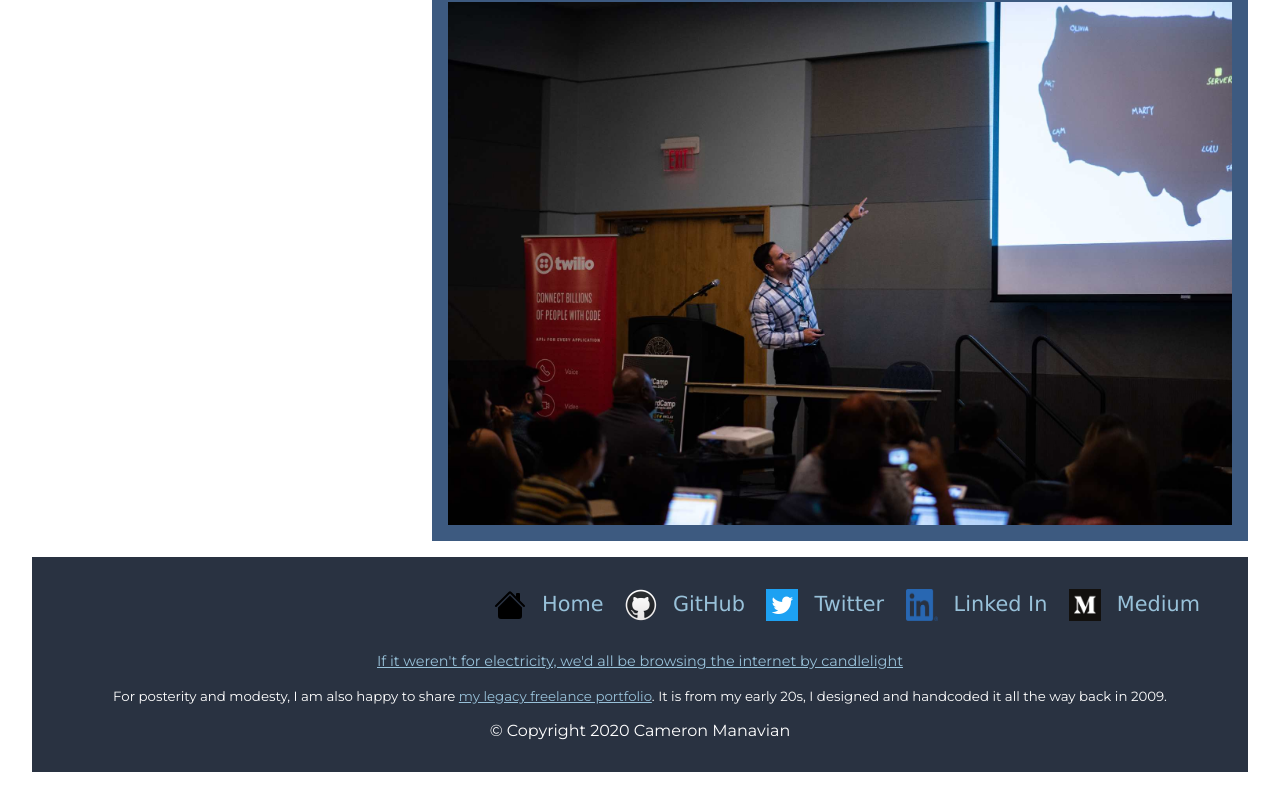
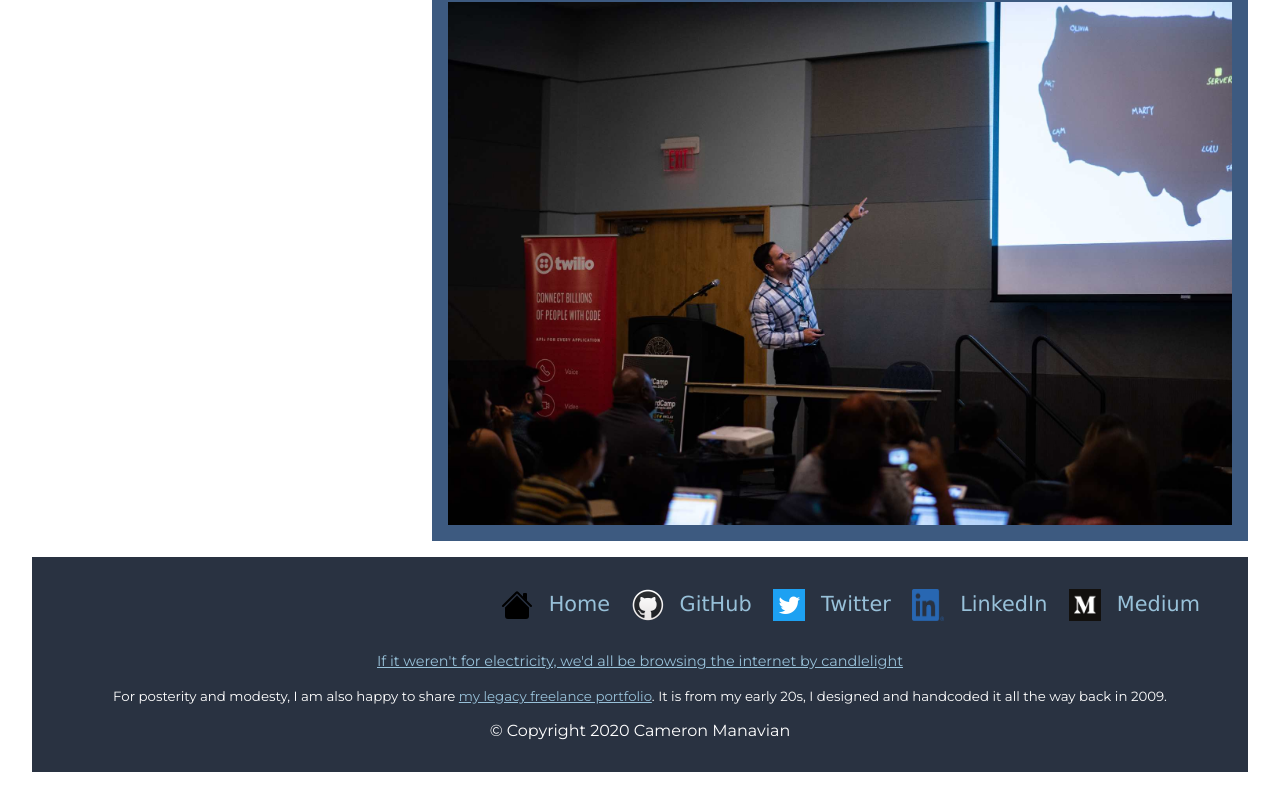
Before and after one commit to camsjams/cameronmanavian, a plain HTML site: page docs/biography.html in a window 1280 px wide. Shown: the part 1316-2120 px from the top of the page. Drawn offline with Linux system fonts and the light colour scheme.

Commit message:
rm space

```diff
--- a/docs/biography.html
+++ b/docs/biography.html
@@ -87,8 +87,7 @@
                 <a href="https://twitter.com/camsjams">
                     <img src="assets/images/twitter-logo.png" alt="Twitter Icon" />Twitter</a>
                 <a href="https://www.linkedin.com/in/cameronmanavian/">
-                    <img src="assets/images/linked-in-logo.png" alt="LinkedIn Icon" />Linked
-                    In</a>
+                    <img src="assets/images/linked-in-logo.png" alt="LinkedIn Icon" />LinkedIn</a>
                 <a href="https://medium.com/@cameron.manavian">
                     <img src="assets/images/medium-logo.png" alt="Medium Icon" />Medium</a>
             </nav>
```
Also changed, not shown: docs/index.html (+1 -2 lines).
